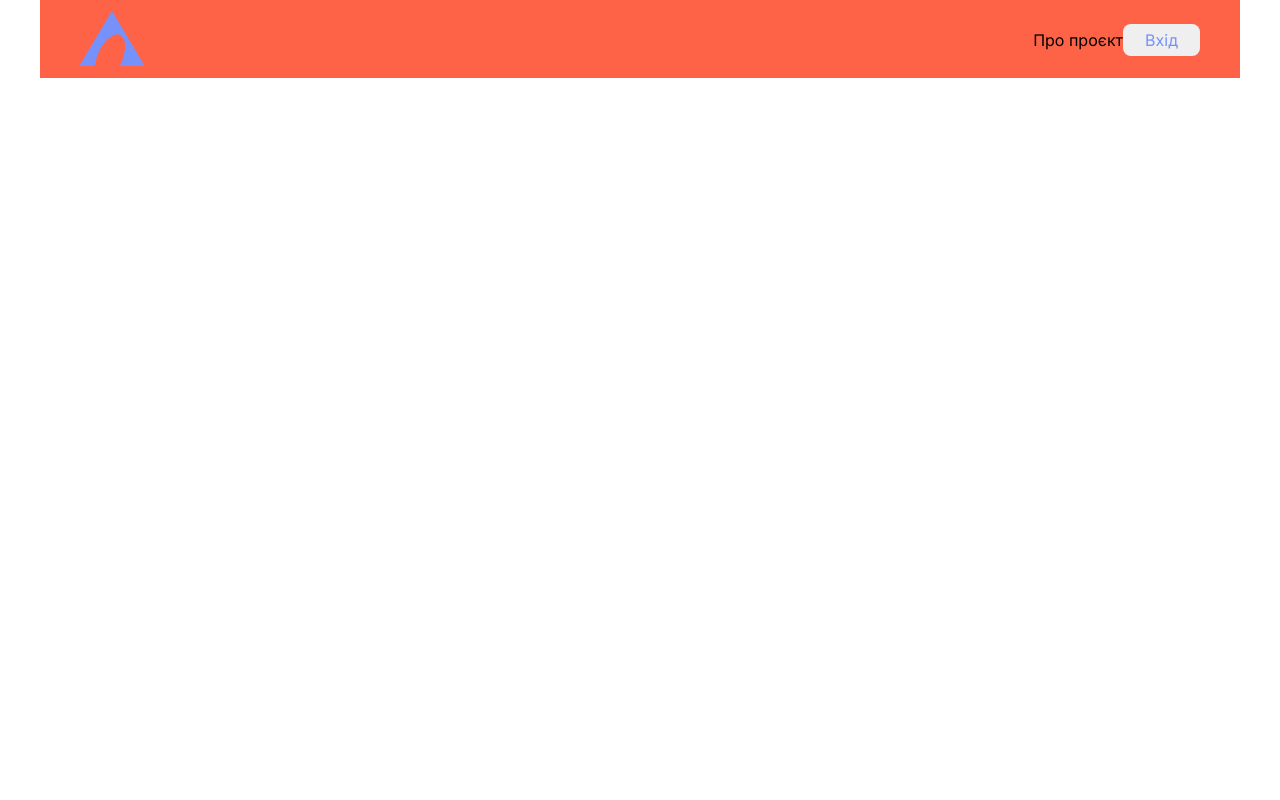
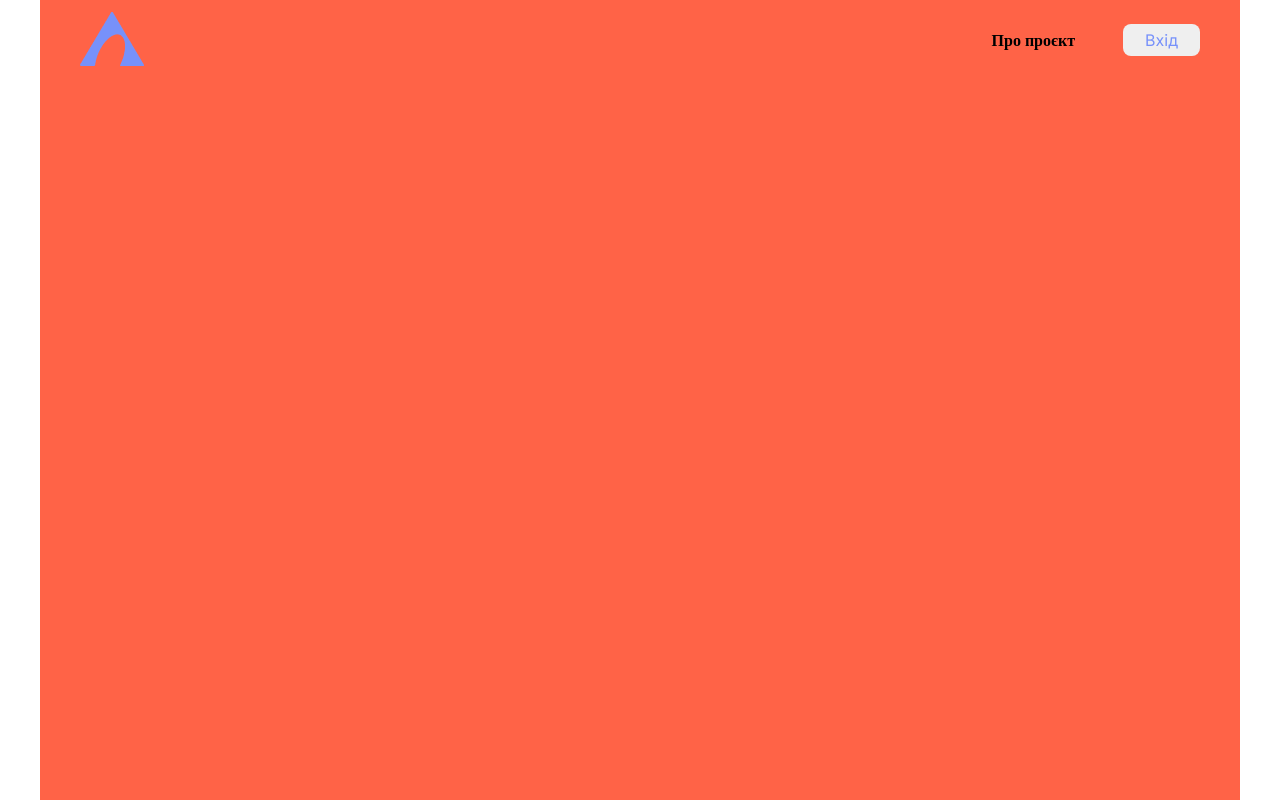
Before and after one commit to baza-trainee/chytozavrik-frontend, a Next.js app: page / in a window 1280 px wide. Built offline with nearby package versions, Linux system fonts and the light colour scheme.

Commit message:
bugFix/header

```diff
--- a/src/components/Header/Header.module.scss
+++ b/src/components/Header/Header.module.scss
@@ -1,33 +1,37 @@
 @import "@/scss/utils/func";
 @import "@/scss/utils/mixin";
 
-.container {
-  --padding-x: 16px;
+// .container {
+//   --padding-x: 16px;
 
-  max-width: getBreakpoint(mobile);
-  height: 100%;
-  margin-inline: auto;
-  padding-inline: var(--padding-x);
+//   max-width: getBreakpoint(mobile);
+//   height: 100%;
+//   margin-inline: auto;
+//   padding-inline: var(--padding-x);
 
-  @include breakpoint(tablet) {
-    --padding-x: 40px;
-    max-width: getBreakpoint(tablet);
+//   @include breakpoint(tablet) {
+//     --padding-x: 40px;
+//     max-width: getBreakpoint(tablet);
 
-    .buttonContainer {
-      align-items: baseline;
-      padding-top: 24px;
-    }
-  }
+//     .buttonContainer {
+//       align-items: baseline;
+//       padding-top: 24px;
+//     }
+//   }
 
-  @include breakpoint(desktop) {
-    --padding-x: 40px;
-    max-width: getBreakpoint(desktop);
-  }
-}
+//   @include breakpoint(desktop) {
+//     --padding-x: 40px;
+//     max-width: getBreakpoint(desktop);
+//   }
+// }
 
 .header {
   background-color: tomato;
   height: 78px;
+
+@include breakpoint(tablet){
+    height: 75px;
+}
 }
 
 .headerContainer {
@@ -48,4 +52,22 @@
 .buttonContainer {
   align-items: baseline;
   padding-top: 24px;
+
 }
+
+.link {
+  display: none;
+
+  @include breakpoint(tablet) {
+    --padding-x: 40px;
+    max-width: getBreakpoint(tablet);
+    display: unset;
+    margin-right: 48px;
+    color: var(--ref-blue-blue-0, #000);
+        text-align: center;
+
+        font-size: 16px;
+        font-family: Comfortaa;
+        font-weight: 600;
+  }
+}
--- a/src/components/Header/Header.tsx
+++ b/src/components/Header/Header.tsx
@@ -1,41 +1,29 @@
-// import Link from "next/link";
+"use client";
+import Link from "next/link";
+import styles from "./Header.module.scss";
+import classNames from "classnames";
+import Image from "next/image";
+import { Button } from "../Button/Button";
+import Container from "../common/Container/Container";
 
-'use client'
-
-import styles from './Header.module.scss'
-import classNames from 'classnames';
-import { ReactNode, useEffect, useState  } from 'react';
-import Image from "next/image";
-import { Button } from '../Button/Button'
-
-
-type Props = {
-  children: ReactNode;
-  className?: string;
+const Header = () => {
+  return (
+    <Container className={classNames(styles.headerContainer, styles.header)}>
+      <Image
+        src="/path431.png"
+        width={64}
+        height={54}
+        alt="Logo"
+        className={classNames(styles.logo)}
+      />
+      <div className={classNames(styles.buttonContainer)}>
+        <Link className={classNames(styles.link)} href="#">
+          Про проєкт
+        </Link>
+        <Button children={undefined} />
+      </div>
+    </Container>
+  );
 };
 
-const Header = ({ children, className }: Props) => {
-  const [screenWidth, setScreenWidth] = useState<number>(0);
- useEffect(() => {
-    setScreenWidth(window.innerWidth);
-    const handleResize = () => setScreenWidth(window.innerWidth);
-    window.addEventListener('resize', handleResize);
-    return () => window.removeEventListener('resize', handleResize);
-  }, []);
-    const classes = classNames(styles.header,styles.container, className);
-
-  return (
-      <header className={classes}>
-      <div className={classNames(styles.headerContainer, { [styles.largeScreen]: screenWidth > 768 })}>
-        <Image src="/path431.png" width={64} height={54} alt="Logo" className={classNames(styles.logo)}/>
-        <div className={classNames(styles.buttonContainer)}>
-        {screenWidth > 768 && <a href="#">Про проєкт</a>}
-          <Button />
-          </div>
-      </div>
-      {children}
-        </header>
-    )
-}
-
-export {Header}
+export { Header };
```
